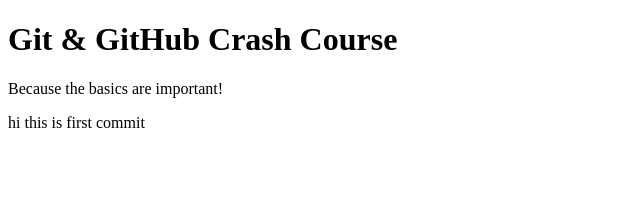
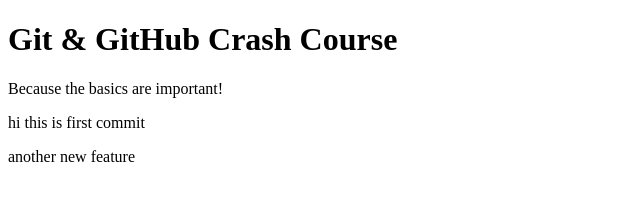
Before and after one commit to HosseinDaraji/first, a plain HTML site: page index.html in a window 1280 px wide. Shown: the whole page, without its empty margins (0-640 px from the left). Drawn offline with Linux system fonts and the light colour scheme.

Commit message:
some chanes

```diff
--- a/index.html
+++ b/index.html
@@ -12,5 +12,8 @@
     <p>
       hi this is first commit
     </p>
+    <p>
+      another new feature
+    </p>
   </body>
 </html>
```
